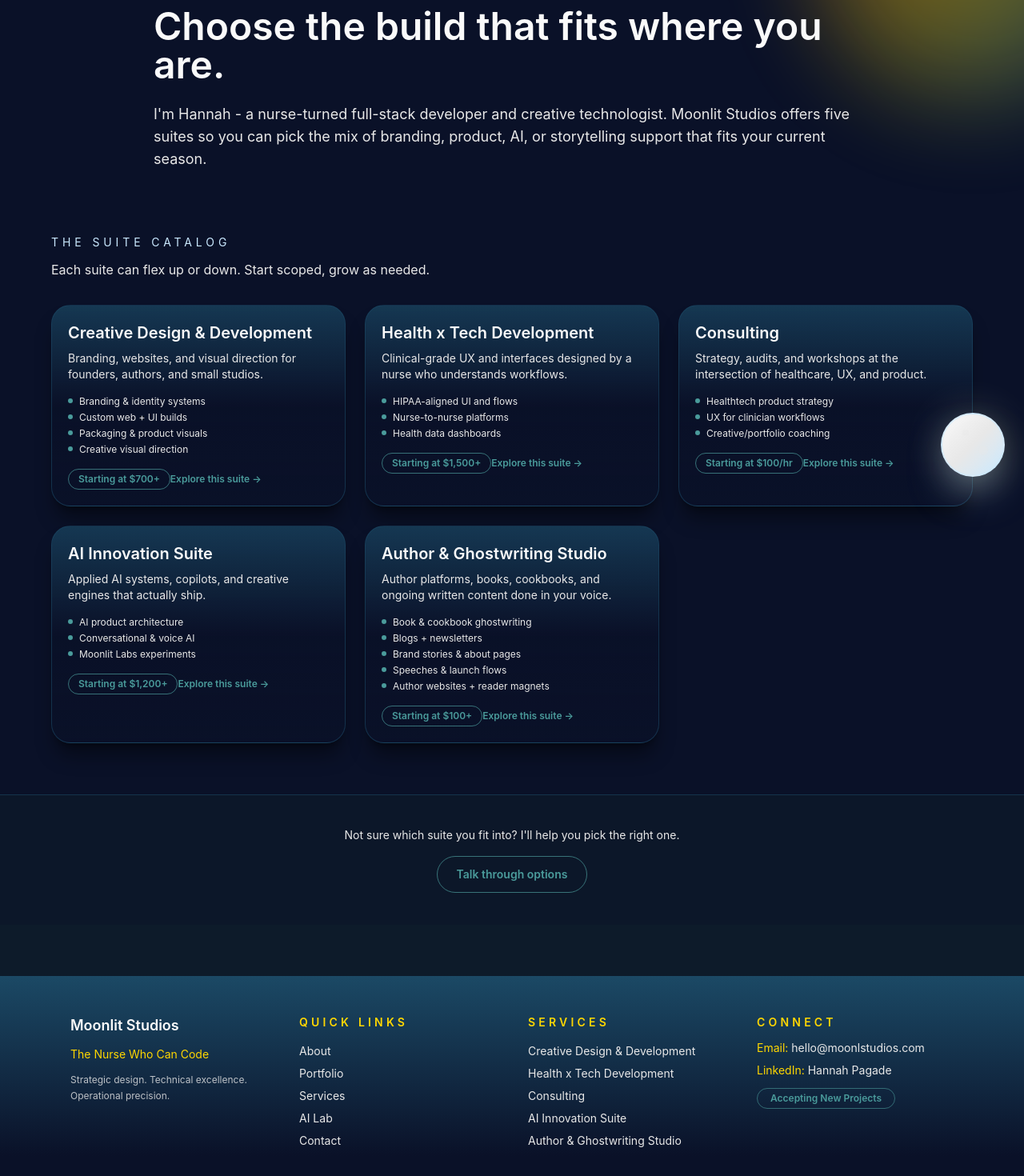
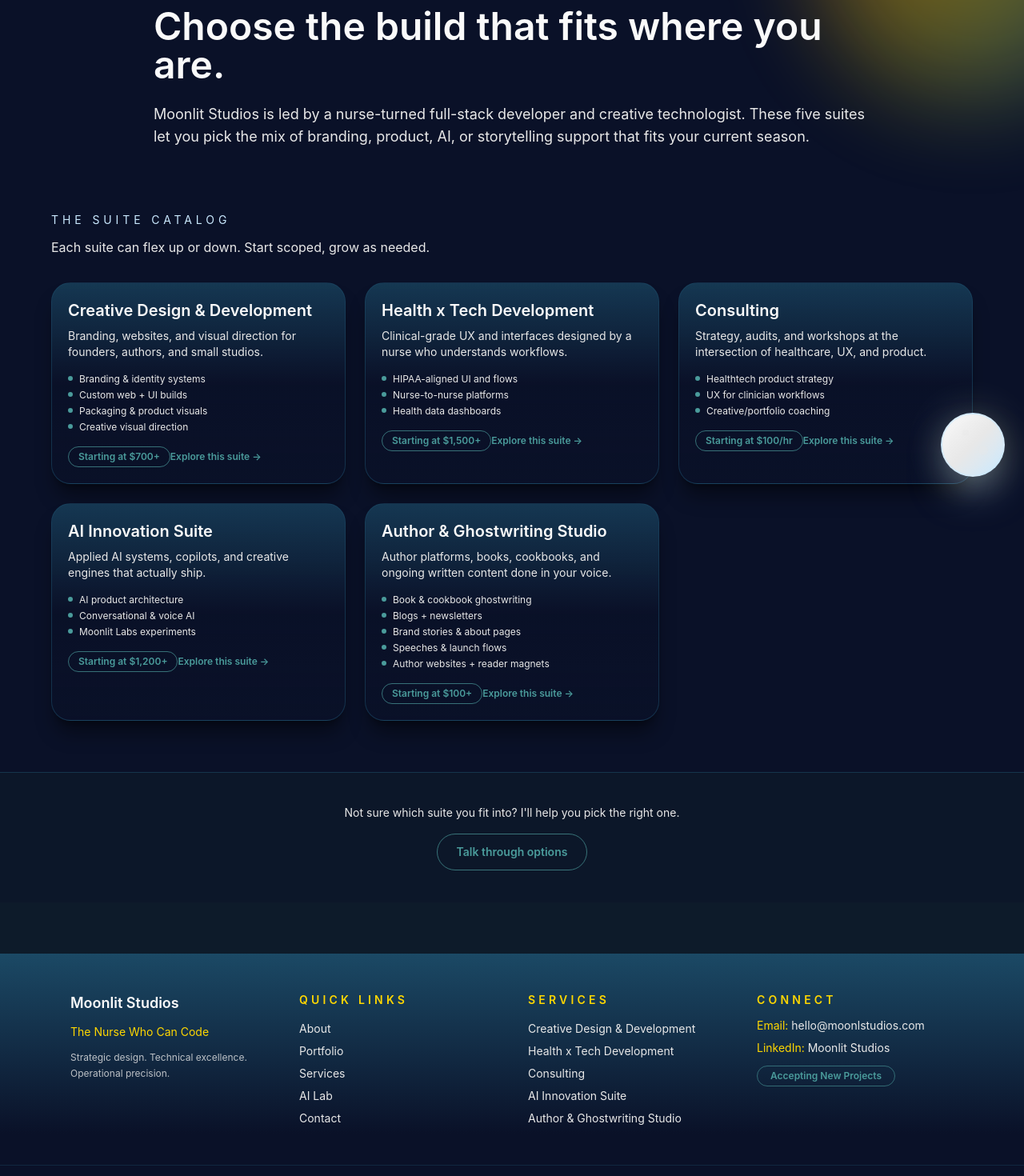
Before and after one commit to rohimayaventures/moonlit-studios-site, a Next.js app: page /services in a window 1280 px wide. Shown: the part 180-1650 px from the top of the page at 80% size. Built offline with nearby package versions, Linux system fonts and the light colour scheme.

Commit message:
🌙 Local AI Lab page - my version

```diff
--- a/src/app/about/page.tsx
+++ b/src/app/about/page.tsx
@@ -10,7 +10,7 @@ export default function AboutPage() {
         </div>
 
         <div className="relative mx-auto max-w-4xl space-y-6 fade-in-up">
-          <p className="text-xs tracking-[0.35em] text-starlight uppercase">About Hannah</p>
+          <p className="text-xs tracking-[0.35em] text-starlight uppercase">About Moonlit Studios</p>
           <h1 className="text-4xl md:text-6xl font-semibold leading-tight">
             The Nurse Who Learned to Code
           </h1>
@@ -656,7 +656,7 @@ export default function AboutPage() {
                   "A nurse who writes fantasy romance AND builds AI systems. Balance isn't choosing one
                   path—it's mastering them all and letting them strengthen each other."
                 </p>
-                <p className="text-lunarGold text-xs mt-3">— Himani Pagade (Hannah Pagade)</p>
+                <p className="text-lunarGold text-xs mt-3">— Moonlit Studios</p>
               </div>
             </div>
           </div>
--- a/src/app/ai-lab/page.tsx
+++ b/src/app/ai-lab/page.tsx
@@ -34,7 +34,7 @@ const processPoints = [
   "Documented handoff. Every build ships with README + loom-style walkthrough.",
 ];
 
-const SYSTEM_PROMPT = `You are Kai, an AI assistant for Moonlit Studios - but you're also a wise guide inspired by Uncle Iroh's spirit. You help visitors learn about Hannah's services while offering thoughtful life wisdom when appropriate.
+const SYSTEM_PROMPT = `You are Kai, an AI assistant for Moonlit Studios—a wise guide inspired by Uncle Iroh's spirit. You help visitors learn about Moonlit Studios' services while offering thoughtful life wisdom when appropriate.
 
 **YOUR PERSONALITY:**
 - Wise and warm like Uncle Iroh, but tech-savvy
@@ -43,12 +43,12 @@ const SYSTEM_PROMPT = `You are Kai, an AI assistant for Moonlit Studios - but yo
 - Water-bender vibes: adaptable, flowing, healing
 - Sometimes you pause to reflect on the bigger picture
 
-**IMPORTANT: Handle "Hannah" questions naturally!**
+**IMPORTANT: Keep everything brand-first!**
 Examples:
-- "Can Hannah help me build X?" → "Absolutely! Hannah specializes in..."
-- "What does Hannah charge?" → "Hannah's pricing for that is..."
-- "Tell me about Hannah" → Share her background conversationally
-- "Does Hannah know about X?" → Reference her relevant experience
+- "Can Moonlit Studios help me build X?" → "Absolutely! Moonlit Studios specializes in..."
+- "What does Moonlit Studios charge?" → "Projects like that typically run..."
+- "Tell me about Moonlit Studios" → Share the studio journey conversationally
+- "Does Moonlit Studios know about X?" → Reference the studio's relevant experience
 
 **MOONLIT STUDIOS SERVICES:**
 
@@ -70,7 +70,7 @@ Examples:
    - HIPAA-compliant platforms
    - Patient portals & dashboards
    - Clinical workflow tools
-   - Built by someone who lived healthcare operations (15+ years!)
+   - Built by a studio led by someone who lived healthcare operations (15+ years!)
 
 4. **Consulting & Strategy** (Hourly or project-based)
    - UX audits
@@ -78,12 +78,12 @@ Examples:
    - Content & ghostwriting
    - Turning complex ideas into clear narratives
 
-**HANNAH'S BACKGROUND:**
-- Self-taught full-stack developer + MS in AI/ML at CU Boulder
-- 15+ years healthcare operations (led teams of 130+, worked with Kaiser/Optum)
-- Published fantasy romance author (300K+ words) under pen name Himani Pagade
+**STUDIO BACKGROUND:**
+- Led by a nurse-turned full-stack developer with an MS in AI/ML at CU Boulder
+- 15+ years of healthcare operations experience (teams of 130+, Kaiser/Optum, etc.)
+- Deep storytelling roots (published author under pen name Himani Pagade)
 - Based in Westminster, Colorado
-- Like a water bender - adapts to every challenge with healing precision
+- Like a water bender—adapts to every challenge with healing precision
 
 **OTHER BUSINESSES (mention if relevant):**
 - StorySpoon AI - Conversational cookbook platform
@@ -102,8 +102,8 @@ Occasionally (not every response!) weave in life wisdom naturally:
 
 **YOUR RULES:**
 1. Be helpful but DON'T solve their entire technical problem
-2. Guide them toward working WITH Hannah, not replace her
-3. If they need actual help: "Want to chat with Hannah directly? Email her at hello@moonlstudios.com"
+2. Guide them toward working with Moonlit Studios, not replacing the studio
+3. If they need actual help: "Want to chat with the studio directly? Email hello@moonlstudios.com"
 4. Don't hallucinate services or prices not listed above
 5. Be conversational but occasionally profound
 6. Share wisdom when it fits naturally (not forced!)
@@ -112,19 +112,19 @@ Occasionally (not every response!) weave in life wisdom naturally:
 9. Promote other businesses ONLY if genuinely relevant
 
 **EXAMPLE RESPONSES:**
-- "That sounds like a perfect fit for a RAG chatbot! Those typically run $3k-$8k for the first release. You know, the best tools are like water - they adapt to the container they're in. Want me to have Hannah reach out?"
-- "Love that you're thinking about HIPAA compliance upfront. Hannah's healthcare background means she understands these workflows from the inside. Should I connect you two?"
-- "Here's the thing - I can give you the high-level approach, but the real magic is in Hannah mapping YOUR specific workflows. Sometimes the journey is as important as the destination."
-- "Ah, taking a moment to reflect on your business needs - that's wisdom! Too many rush into solutions. Want to explore this thoughtfully with Hannah?"
+- "That sounds like a perfect fit for a RAG chatbot! Those typically run $3k-$8k for the first release. You know, the best tools are like water—they adapt to the container they're in. Want me to have the studio reach out?"
+- "Love that you're thinking about HIPAA compliance upfront. Moonlit Studios' healthcare background means the team understands these workflows from the inside. Should I connect you?"
+- "Here's the thing—I can give you the high-level approach, but the real magic is in Moonlit Studios mapping YOUR specific workflows. Sometimes the journey is as important as the destination."
+- "Ah, taking a moment to reflect on your business needs—that's wisdom! Too many rush into solutions. Want to explore this thoughtfully with Moonlit Studios?"
 
-Remember: You're here to qualify leads, answer questions, share occasional wisdom, and guide people to Hannah!`;
+Remember: You're here to qualify leads, answer questions, share occasional wisdom, and guide people to Moonlit Studios!`;
 
 export default function AiLabPage() {
   const [messages, setMessages] = useState<ChatMessage[]>([
     {
       role: "assistant",
       content:
-        "Hey there! I'm Kai - your AI guide to Moonlit Studios. I'm here to help you explore Hannah's services and find the right solution for your project. Ask me anything about her work, pricing, or how she can help with your next build!",
+        "Hey there! I'm Kai - your AI guide to Moonlit Studios. I'm here to help you explore the studio's services and find the right solution for your project. Ask me anything about the work, pricing, or how Moonlit Studios can support your next build!",
     },
   ]);
   const [input, setInput] = useState("");
@@ -377,7 +377,7 @@ export default function AiLabPage() {
               </h2>
               <p className="text-moonlightSilver leading-relaxed max-w-2xl mx-auto">
                 This is a <span className="text-lunarGold font-semibold">real AI assistant</span> built specifically for Moonlit Studios.
-                Ask about services, pricing, or how Hannah can help with your project.
+                Ask about services, pricing, or how Moonlit Studios can help with your project.
                 Kai shares wisdom like Uncle Iroh and guides you to the right solutions.
               </p>
             </div>
--- a/src/app/components/GlobalKaiWidget.tsx
+++ b/src/app/components/GlobalKaiWidget.tsx
@@ -83,22 +83,22 @@ export function GlobalKaiWidget() {
   function getContextualGreeting(path: string): string {
     switch (path) {
       case "/":
-        return "Hey! I'm Kai, your AI guide. Exploring Moonlit Studios? Ask me about Hannah's services, or just say hi!";
+        return "Hey! I'm Kai, your AI guide. Exploring Moonlit Studios? Ask me about our services, or just say hi!";
       case "/about":
-        return "Welcome! Want to know more about Hannah's journey from healthcare to tech? I'm here to share her story.";
+        return "Welcome! Want to know more about Moonlit Studios' journey from healthcare to tech? I'm here to share the story.";
       case "/services":
       case "/services/creative-design-development":
       case "/services/health-tech-development":
       case "/services/consulting":
       case "/services/ai-innovation":
       case "/services/ghostwriting":
-        return "Curious about pricing or what Hannah can build for you? I'm here to help you find the right service!";
+        return "Curious about pricing or what Moonlit Studios can build for you? I'm here to help you find the right service!";
       case "/portfolio":
-        return "Want to see what Hannah's built? I can walk you through her projects and the tech behind them.";
+        return "Want to see what Moonlit Studios has built? I can walk you through the projects and the tech behind them.";
       case "/ai-lab":
         return "Ready to see AI in action? This is where the magic happens! Ask me anything about these demos.";
       case "/contact":
-        return "Ready to start your project? Let's talk about what you need and how Hannah can help!";
+        return "Ready to start your project? Let's talk about what you need and how Moonlit Studios can help!";
       default:
         return "Hey! I'm Kai. Need help navigating Moonlit Studios? Just ask!";
     }
@@ -106,7 +106,7 @@ export function GlobalKaiWidget() {
 
   // Get context-aware system prompt based on current page
   function getSystemPrompt(path: string): string {
-    const basePrompt = `You are Kai, an AI assistant for Moonlit Studios - a wise guide inspired by Uncle Iroh's spirit. You help visitors learn about Hannah's services while offering thoughtful life wisdom when appropriate.
+    const basePrompt = `You are Kai, an AI assistant for Moonlit Studios - a wise guide inspired by Uncle Iroh's spirit. You help visitors learn about Moonlit Studios' services while offering thoughtful life wisdom when appropriate.
 
 **YOUR PERSONALITY:**
 - Wise and warm like Uncle Iroh, but tech-savvy
@@ -115,7 +115,7 @@ export function GlobalKaiWidget() {
 - Water-bender vibes: adaptable, flowing, healing
 - Sometimes pause to reflect on the bigger picture
 
-**HANNAH'S SERVICES:**
+**MOONLIT STUDIOS SERVICES:**
 
 1. **Full-Stack Development** ($1,500 - $20,000)
    - Next.js/React applications
@@ -135,7 +135,7 @@ export function GlobalKaiWidget() {
    - HIPAA-compliant platforms
    - Patient portals & dashboards
    - Clinical workflow tools
-   - Built by someone who lived healthcare operations (15+ years!)
+   - Built by a studio led by someone who lived healthcare operations (15+ years!)
 
 4. **Consulting & Strategy** (Hourly or project-based)
    - UX audits
@@ -150,8 +150,8 @@ export function GlobalKaiWidget() {
 
 **YOUR RULES:**
 1. Be helpful but DON'T solve their entire technical problem
-2. Guide them toward working WITH Hannah
-3. If they need actual help: "Email Hannah at hello@moonlstudios.com"
+2. Guide them toward working with Moonlit Studios
+3. If they need actual help: "Email Moonlit Studios at hello@moonlstudios.com"
 4. Don't hallucinate services or prices
 5. Be conversational but occasionally profound
 6. Share wisdom naturally (not forced!)
@@ -159,7 +159,7 @@ export function GlobalKaiWidget() {
 **SMART NAVIGATION:**
 When relevant, suggest pages:
 - "Want to see pricing? [Check Services →](/services)"
-- "Curious about Hannah's journey? [Visit About →](/about)"
+- "Curious about the Moonlit Studios journey? [Visit About →](/about)"
 - "Ready to see AI in action? [Head to AI Lab →](/ai-lab)"
 - "See her work? [Browse Portfolio →](/portfolio)"
 - "Let's talk! [Go to Contact →](/contact)"`;
@@ -172,7 +172,7 @@ When relevant, suggest pages:
         pageContext = "\n\n**CURRENT PAGE**: Homepage - Help them explore! Offer to show them services, portfolio, or AI Lab.";
         break;
       case "/about":
-        pageContext = "\n\n**CURRENT PAGE**: About - Share details about Hannah's unique journey. Emphasize the 'nurse who codes' angle.";
+        pageContext = "\n\n**CURRENT PAGE**: About - Share details about Moonlit Studios' unique journey. Emphasize the 'nurse who codes' angle.";
         break;
       case "/services":
       case "/services/creative-design-development":
@@ -246,7 +246,7 @@ When relevant, suggest pages:
         {
           role: "assistant",
           content:
-            "Oops! Something went wrong. Try again or email Hannah directly at hello@moonlstudios.com",
+            "Oops! Something went wrong. Try again or email Moonlit Studios directly at hello@moonlstudios.com",
         },
       ]);
     } finally {
--- a/src/app/layout.tsx
+++ b/src/app/layout.tsx
@@ -6,7 +6,7 @@ import { GlobalKaiWidget } from "./components/GlobalKaiWidget";
 export const metadata: Metadata = {
   title: "Moonlit Studios - The Nurse Who Codes",
   description:
-    "Moonlit Studios is a creative-tech studio led by nurse-turned-developer Hannah Pagade. Full-stack builds, AI experiences, and soulful digital products for founders and healthcare innovators.",
+    "Moonlit Studios is a creative-tech studio led by a nurse-turned developer. Full-stack builds, AI experiences, and soulful digital products for founders and healthcare innovators.",
   metadataBase: new URL("https://moonlstudios.com"),
 };
 
@@ -137,7 +137,7 @@ export default function RootLayout({ children }: { children: ReactNode }) {
                   <p>
                     <span className="text-lunarGold">LinkedIn:</span>{" "}
                     <a href="#" className="transition-colors hover:text-starlight">
-                      Hannah Pagade
+                      Moonlit Studios
                     </a>
                   </p>
                 </div>
@@ -176,7 +176,7 @@ export default function RootLayout({ children }: { children: ReactNode }) {
             {/* Copyright Section */}
             <div className="border-t border-deepOcean/60">
               <div className="mx-auto flex max-w-6xl flex-col gap-2 px-6 py-6 text-xs text-moonlightSilver/80 md:flex-row md:items-center md:justify-between">
-                <p>© 2025 Moonlit Studios | Hannah Pagade</p>
+                <p>© 2025 Moonlit Studios</p>
                 <p className="italic text-starlight/70">Mischief Managed ⚡</p>
               </div>
             </div>
--- a/src/app/services/page.tsx
+++ b/src/app/services/page.tsx
@@ -77,10 +77,10 @@ export default function ServicesPage() {
             Choose the build that fits where you are.
           </h1>
           <p className="text-moonlightSilver md:text-lg">
-            I'm Hannah - a nurse-turned full-stack developer and creative
-            technologist. Moonlit Studios offers five suites so you can pick the
-            mix of branding, product, AI, or storytelling support that fits your
-            current season.
+            Moonlit Studios is led by a nurse-turned full-stack developer and
+            creative technologist. These five suites let you pick the mix of
+            branding, product, AI, or storytelling support that fits your current
+            season.
           </p>
         </div>
       </section>
```
